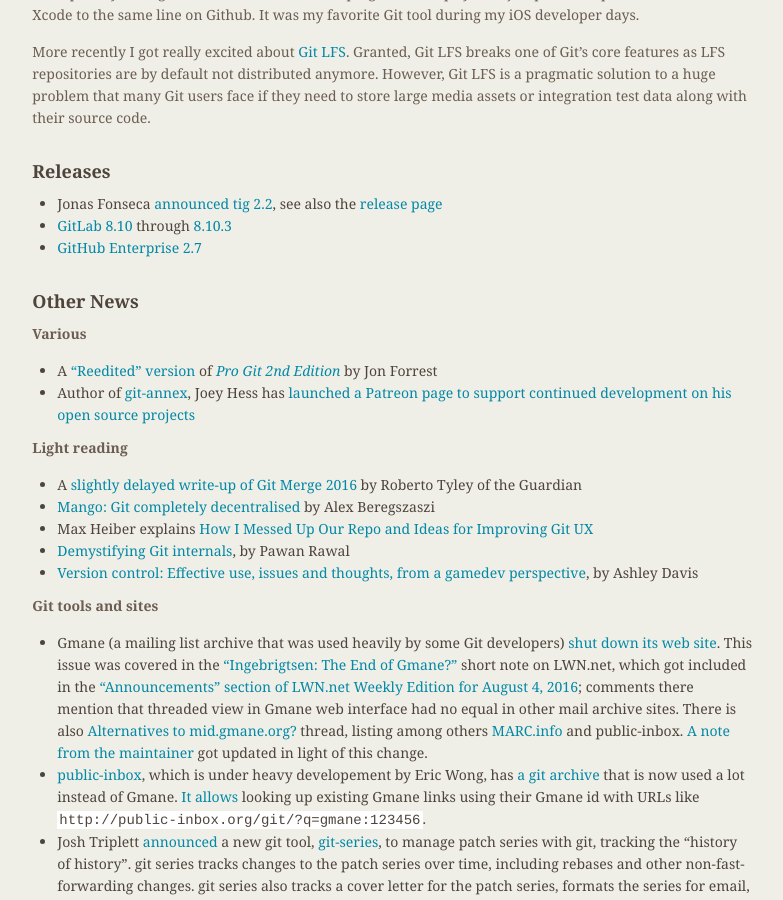
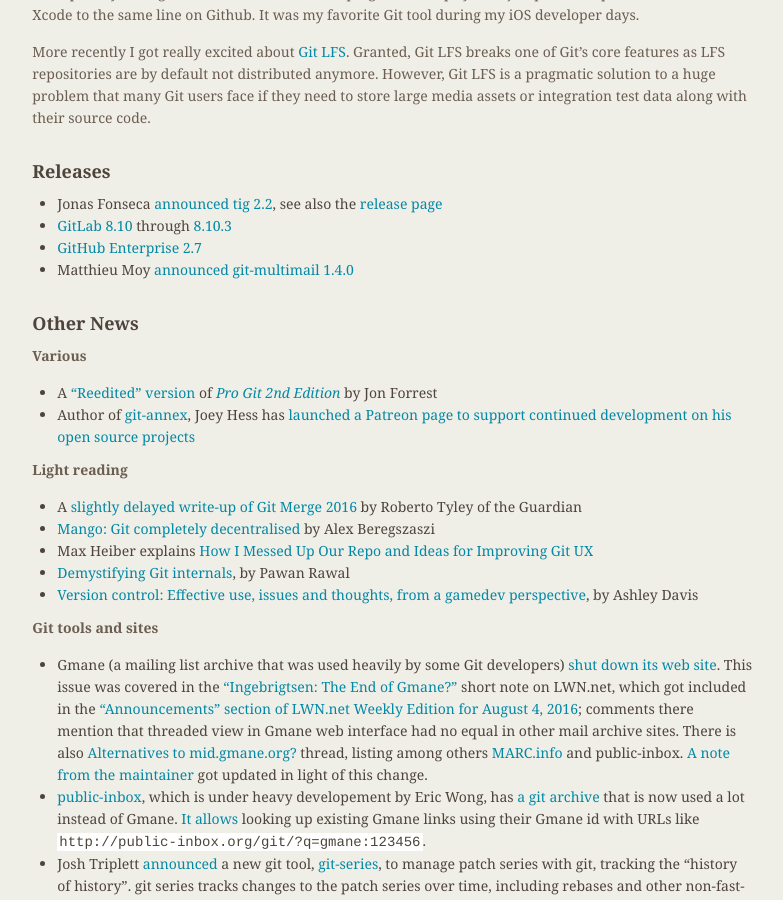
Before and after one commit to git/git.github.io, a Jekyll site: the page built from rev_news/drafts/edition-18.md, in a window 1280 px wide and 900 px high, scrolled down 2990 px. Shown: the whole window, without its empty margins (339-1122 px from the left). Built offline with Jekyll 4.4.1, drawn with Linux system fonts in a browser that asks for light colours.

Commit message:
rn-18: add git-multimail 1.4.0 release

```diff
--- a/rev_news/drafts/edition-18.md
+++ b/rev_news/drafts/edition-18.md
@@ -202,10 +202,10 @@
 
 ## Releases
 
-
 * Jonas Fonseca [announced tig 2.2](https://public-inbox.org/git/CAFuPQ1%2Bi6BFRH%3D6HUWzDgM7J%2BhL_3hUNv5-4mjjGm%3Dh-YWVuzg%40mail.gmail.com/), see also the [release page](https://github.com/jonas/tig/releases/tag/tig-2.2)
 * [GitLab 8.10](https://about.gitlab.com/2016/07/22/gitlab-8-10-released/) through [8.10.3](https://about.gitlab.com/2016/08/01/gitlab-8-dot-10-dot-3-released/)
 * [GitHub Enterprise 2.7](https://github.com/blog/2214-github-enterprise-2-7-is-now-available-with-enhanced-security-and-more-powerful-apis)
+* Matthieu Moy [announced git-multimail 1.4.0](http://public-inbox.org/git/20160817064116.18399-1-Matthieu.Moy@imag.fr/)
 
 ## Other News
 
```
